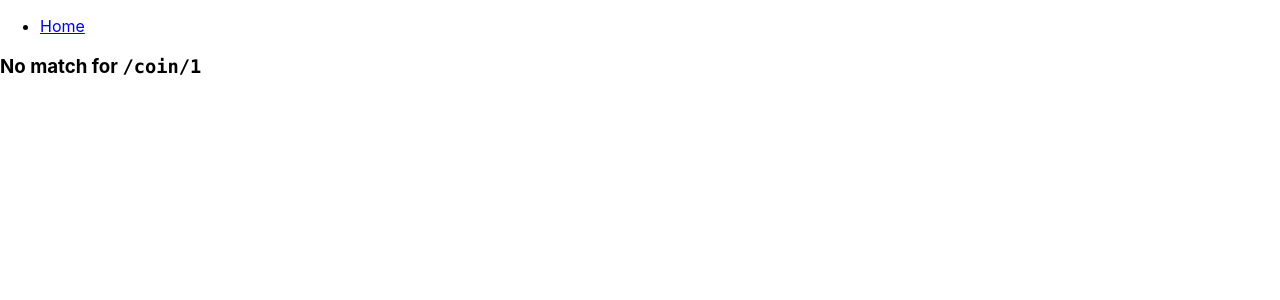
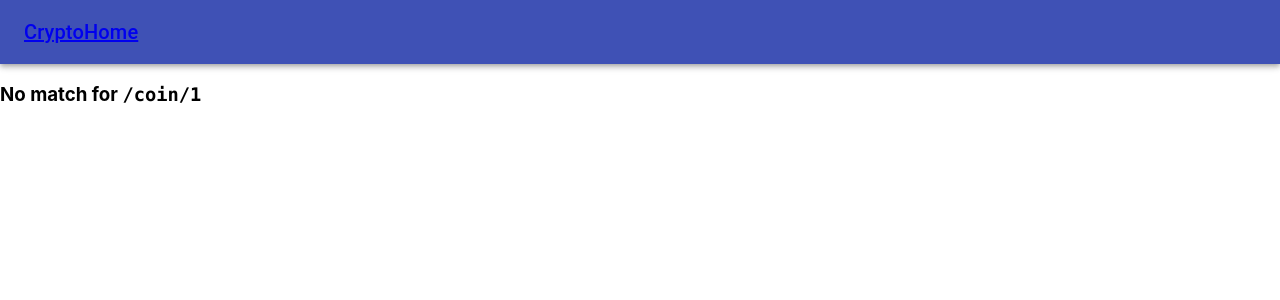
Before and after one commit to babs12316/CryptoApp, a React (Create React App) app: page /coin/1 in a window 1280 px wide. Shown: the top 300 px of the page. Built offline with nearby package versions, Linux system fonts and the light colour scheme.

Commit message:
Top nav and UI changes

```diff
--- a/src/App.css
+++ b/src/App.css
@@ -14,7 +14,8 @@
   margin-left: 15px;
 }
 .selected{
-  color:red;
+  color:#fff;
+  text-decoration: none;
 }
 .filter{
   margin-bottom: 50px;
--- a/src/components/CoinList/CoinList.js
+++ b/src/components/CoinList/CoinList.js
@@ -70,16 +70,16 @@ const CoinList = () => {
 
           // eslint-disable-next-line no-fallthrough
           case "price":
-            if (sortType === "desc") {
+            if (sortType === "asc") {
               return a.current_price - b.current_price;
-            } else if (sortType === "asc") {
+            } else if (sortType === "desc") {
               return b.current_price - a.current_price;
             }
           // eslint-disable-next-line no-fallthrough
           case "marketCap":
-            if (sortType === "desc") {
+            if (sortType === "asc") {
               return a.market_cap - b.market_cap;
-            } else if (sortType === "asc") {
+            } else if (sortType === "desc") {
               return b.market_cap - a.market_cap;
             }
           // eslint-disable-next-line no-fallthrough
--- a/src/components/Header/Header.js
+++ b/src/components/Header/Header.js
@@ -1,16 +1,21 @@
 import { NavLink } from "react-router-dom";
+import AppBar from "@material-ui/core/AppBar";
+import Toolbar from "@material-ui/core/Toolbar";
+import Typography from "@material-ui/core/Typography";
 const Header = () => {
-    return (
-        <nav>
-        <ul>
-          <li>
+  return (
+    <>
+      <AppBar position="static">
+        <Toolbar>
+          <Typography variant="h6">
             <NavLink to="/" exact activeClassName="selected">
-              Home
+              CryptoHome
             </NavLink>
-          </li>
-        </ul>
-      </nav>
-     );
-}
+          </Typography>
+        </Toolbar>
+      </AppBar>
+    </>
+  );
+};
 
 export default Header;
--- a/src/components/Sort/Sort.js
+++ b/src/components/Sort/Sort.js
@@ -5,8 +5,8 @@ const Sort = ({ sortBy, onSort }) => {
   };
   return (
     <>
-      <span className="sort" onClick={(e) => handleAscClick(e, "asc")}>&uarr;</span>
-      <span className="sort" onClick={(e) => handleAscClick(e, "desc")}>&darr;</span>
+      <span className="sort" title ="Ascending" onClick={(e) => handleAscClick(e, "asc")}>&uarr;</span>
+      <span className="sort" title ="Descending" onClick={(e) => handleAscClick(e, "desc")}>&darr;</span>
     </>
   );
 };
```
